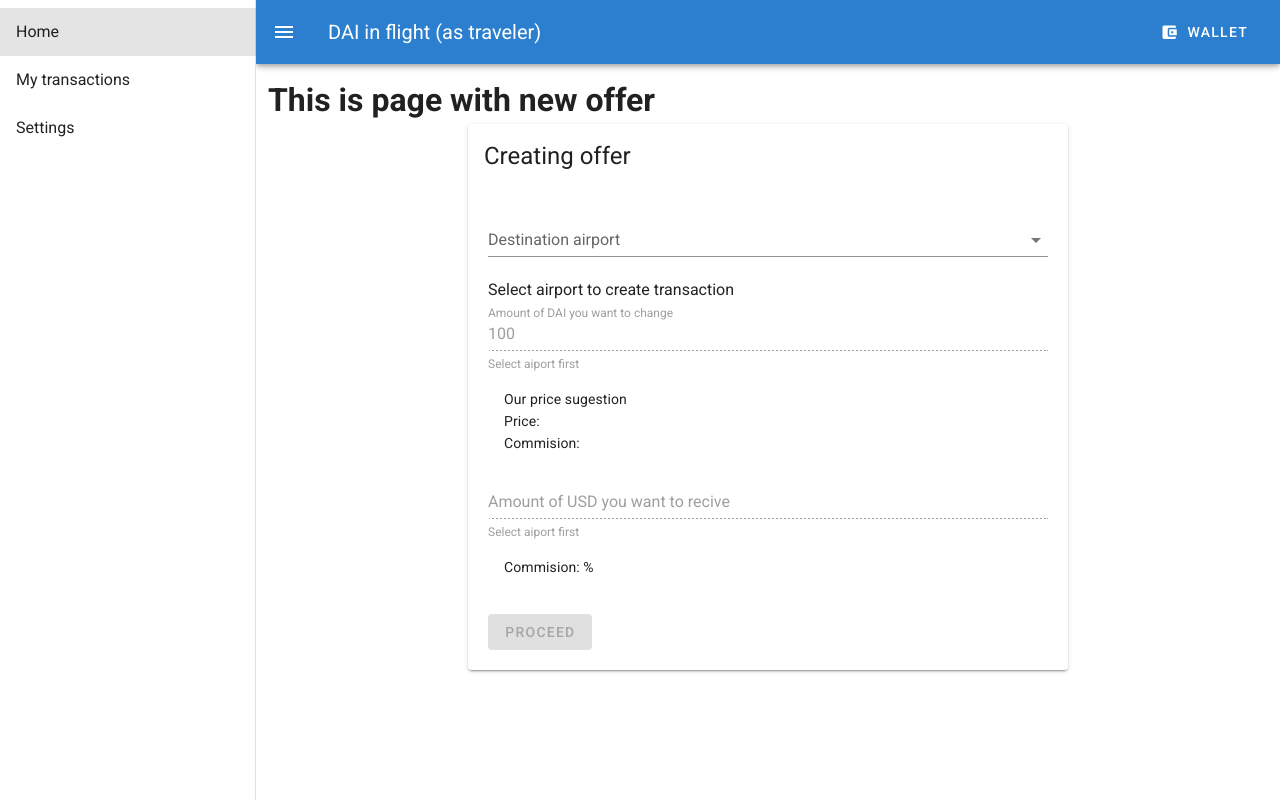
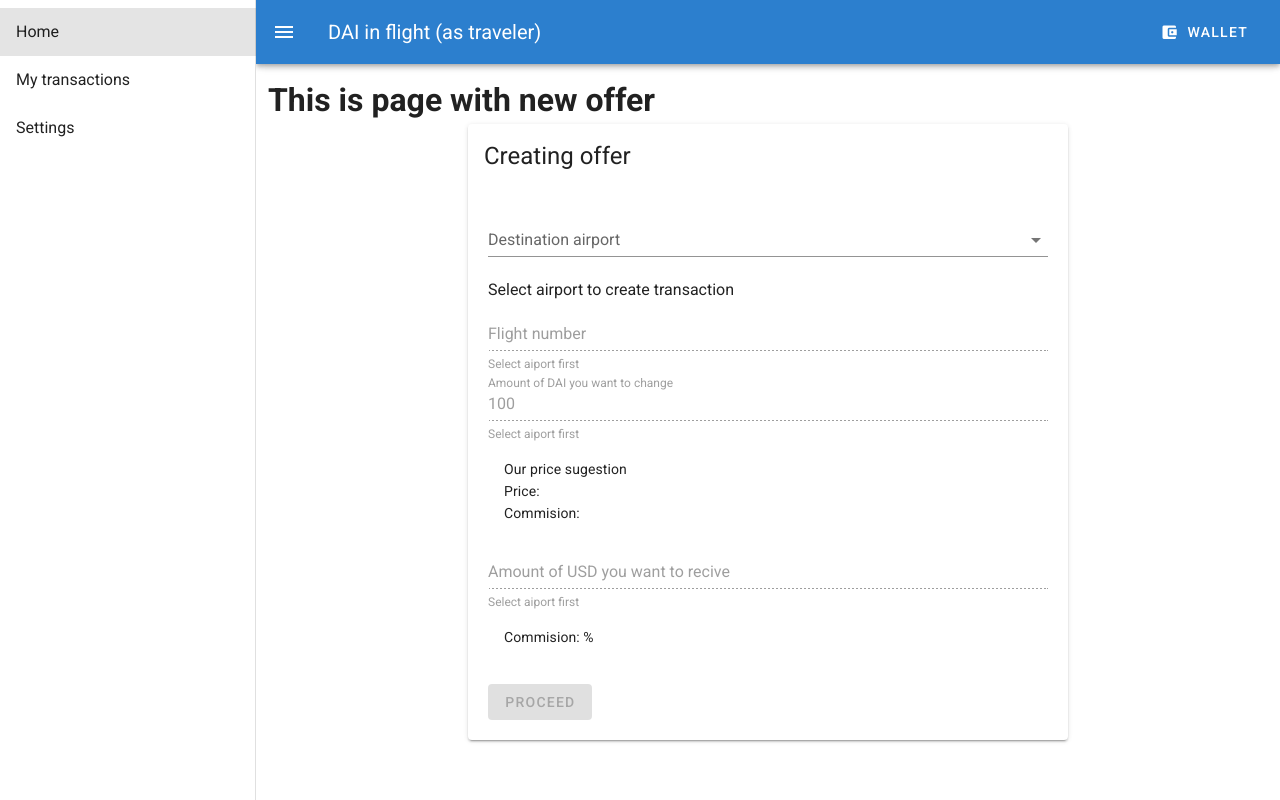
Before and after one commit to Ziomeka/buy-dai, a Vue app: page / in a window 1280 px wide. Built offline with nearby package versions, Linux system fonts and the light colour scheme.

Commit message:
feature: add flight number to offer creation

```diff
--- a/src/components/AddOffer.vue
+++ b/src/components/AddOffer.vue
@@ -12,6 +12,7 @@
         <v-card-title class="headline">Transaction details:</v-card-title>
         <v-card-text>
           Airport: {{transactionData.airportName}} ({{transactionData.airportCode}})<br/>
+          Flight number: {{transactionData.flightNumber}}<br/>
           DAI Used: {{transactionData.daiAmount}} DAI<br/>
           Cash Earned: {{transactionData.price}} {{transactionData.targetCurrecy}}<br/>
           Commision: {{transactionData.commision}} %<br/>
--- a/src/components/NewOffer.vue
+++ b/src/components/NewOffer.vue
@@ -23,6 +23,13 @@
           Create transaction at {{selectedAirport.name}} ({{selectedAirport.code}})
           in {{selectedAirport.currency}}
         </div>
+        <v-text-field
+          v-model="flightNumber"
+          label="Flight number"
+          :disabled="!isAirportSelected"
+          maxlength = "20"
+          :error-messages="aiportErrorMassege"
+        />
         <v-text-field
           v-model="daiAmount"
           label="Amount of DAI you want to change"
@@ -98,6 +105,7 @@ export default {
     rulesForAirports: [
       (value) => !!value || 'Required.',
     ],
+    flightNumber: '',
   }),
   computed: {
     isAirportSelected() {
@@ -122,6 +130,7 @@ export default {
         return {
           airportName: this.selectedAirport.name,
           airportCode: this.selectedAirport.code,
+          flightNumber: this.flightNumber,
           targetCurrecy: this.selectedAirport.currency,
           daiAmount: this.daiAmount,
           price: this.targetCurrencyAmount,
```
